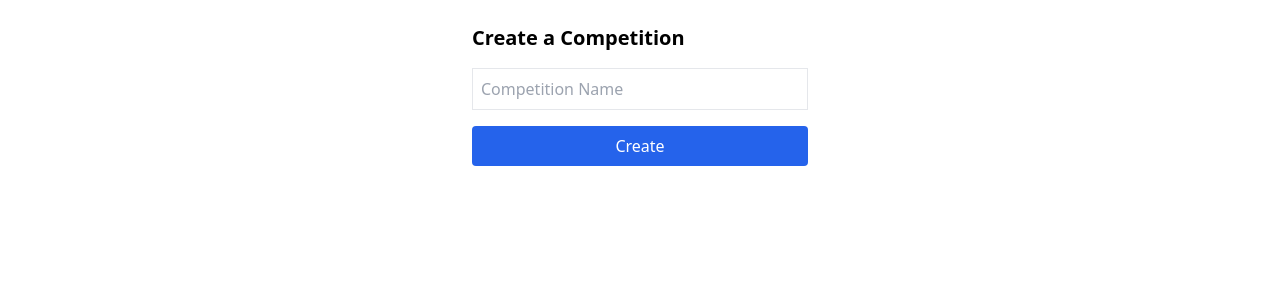
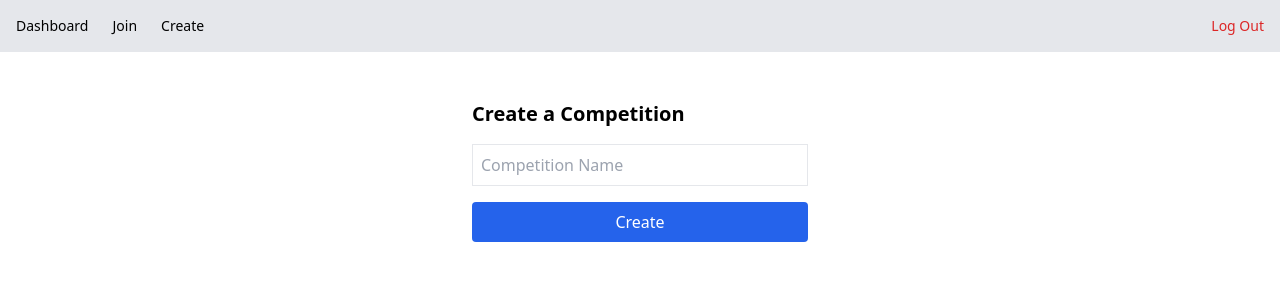
Before and after one commit to hkrish28/ipl-fantasy-app, a Next.js app: page /create in a window 1280 px wide. Shown: the top 300 px of the page. Built offline with nearby package versions, Linux system fonts and the light colour scheme; no server answers; sample sign-in values are in the browser's storage.

Commit message:
fix: add Layout wrapper to Join and Create pages

```diff
--- a/src/pages/create.tsx
+++ b/src/pages/create.tsx
@@ -2,6 +2,7 @@ import { useState } from 'react';
 import { useRouter } from 'next/router';
 import { useUser } from '@/hooks/useUser';
 import { createCompetition } from '@/lib/competitions';
+import Layout from '@/components/Layout';
 
 export default function CreateCompetitionPage() {
   const { user, loading } = useUser();
@@ -27,6 +28,7 @@ export default function CreateCompetitionPage() {
   }
 
   return (
+    <Layout>
     <form onSubmit={handleSubmit} className="max-w-sm mx-auto p-6 space-y-4">
       <h1 className="text-xl font-bold">Create a Competition</h1>
       <input
@@ -41,5 +43,6 @@ export default function CreateCompetitionPage() {
         Create
       </button>
     </form>
+    </Layout>
   );
 }
--- a/src/pages/join.tsx
+++ b/src/pages/join.tsx
@@ -2,6 +2,7 @@ import { useState } from 'react';
 import { useRouter } from 'next/router';
 import { joinCompetition } from '@/lib/competitions';
 import { useUser } from '@/hooks/useUser';
+import Layout from '@/components/Layout';
 
 export default function JoinPage() {
   const [code, setCode] = useState('');
@@ -26,6 +27,7 @@ export default function JoinPage() {
   }
 
   return (
+    <Layout>
     <form onSubmit={handleSubmit} className="max-w-sm mx-auto p-6 space-y-4">
       <h1 className="text-xl font-bold">Join a Competition</h1>
       <input
@@ -40,5 +42,6 @@ export default function JoinPage() {
         Join
       </button>
     </form>
+    </Layout>
   );
 }
```
